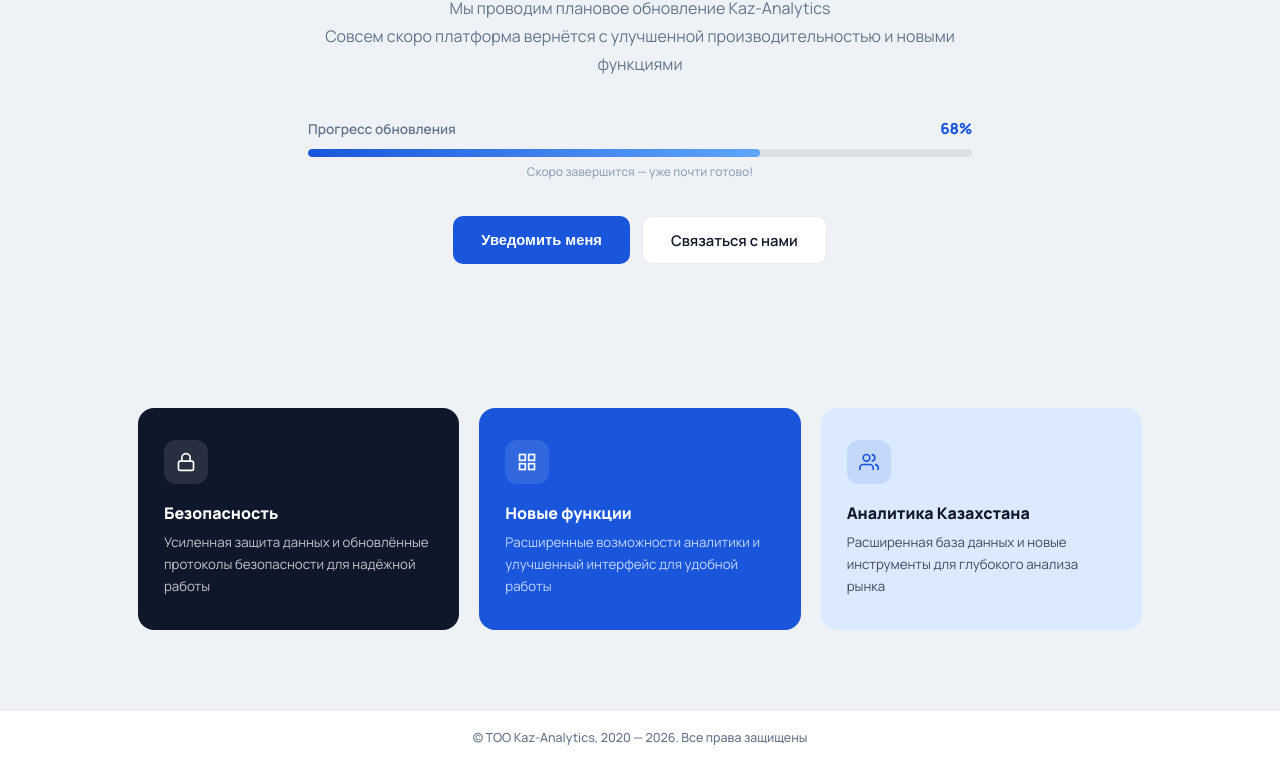
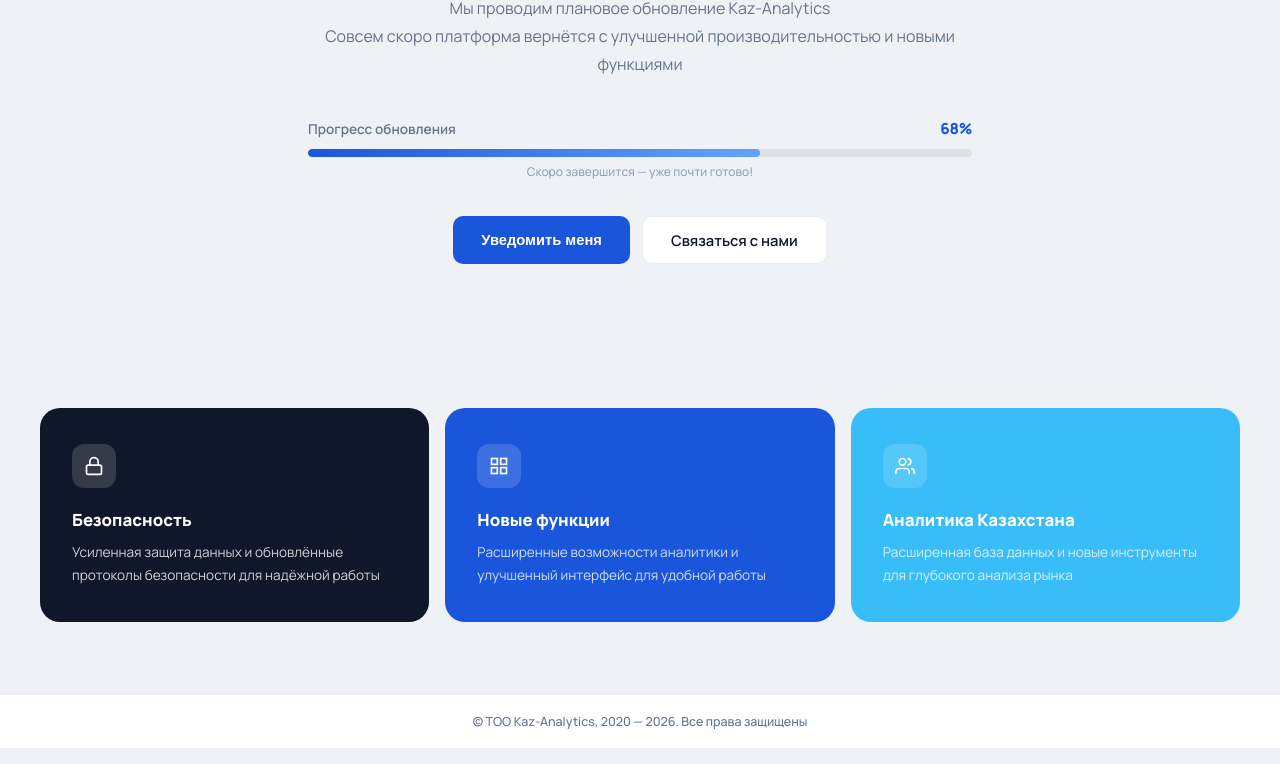
Before and after one commit to dzhumik/Kaz-Analytics, a website: page index.html in a window 1280 px wide. Shown: the part 299-1063 px from the top of the page. Drawn offline with Linux system fonts and the light colour scheme.

Commit message:
Update index.html

```diff
--- a/index.html
+++ b/index.html
@@ -45,15 +45,14 @@
     .btn-secondary:hover{border-color:rgba(0,0,0,.25)}
 
     /* CARDS */
-    .cards{display:grid;grid-template-columns:repeat(3,1fr);gap:20px;animation:up .7s .15s ease both;opacity:0;animation-fill-mode:both}
-    .card{border-radius:16px;padding:32px 26px}
+    .cards{display:grid;grid-template-columns:repeat(3,1fr);gap:16px}
+    .card{border-radius:20px;padding:36px 32px}
     .card.c1{background:#0f172a;color:white}
-    .card.c2{background:var(--blue);color:white}
-    .card.c3{background:#dbeafe;color:var(--text)}
-    .card-icon{width:44px;height:44px;border-radius:12px;display:flex;align-items:center;justify-content:center;margin-bottom:18px;background:rgba(255,255,255,.1)}
-    .card.c3 .card-icon{background:rgba(26,86,219,.12)}
-    .card h3{font-size:1rem;font-weight:800;margin-bottom:8px}
-    .card p{font-size:.83rem;line-height:1.65;opacity:.75}
+    .card.c2{background:#1a56db;color:white}
+    .card.c3{background:#38bdf8;color:white}
+    .card-icon{width:44px;height:44px;border-radius:12px;display:flex;align-items:center;justify-content:center;margin-bottom:20px;background:rgba(255,255,255,.15)}
+    .card h3{font-size:1.05rem;font-weight:800;margin-bottom:10px}
+    .card p{font-size:.85rem;line-height:1.65;opacity:.8}
 
     /* FOOTER */
     footer{background:var(--white);border-top:1px solid var(--border);padding:18px 48px;text-align:center}
@@ -122,7 +121,7 @@
   </div>
 </div>
 
-<div style="max-width:1100px;margin:0 auto;padding:0 48px 80px">
+<div style="padding:0 40px 72px;animation:up .7s .15s ease both;opacity:0;animation-fill-mode:both">
   <div class="cards">
     <div class="card c1">
       <div class="card-icon">
@@ -140,7 +139,7 @@
     </div>
     <div class="card c3">
       <div class="card-icon">
-        <svg width="20" height="20" viewBox="0 0 24 24" fill="none" stroke="#1a56db" stroke-width="2" stroke-linecap="round"><path d="M17 21v-2a4 4 0 00-4-4H5a4 4 0 00-4 4v2"/><circle cx="9" cy="7" r="4"/><path d="M23 21v-2a4 4 0 00-3-3.87"/><path d="M16 3.13a4 4 0 010 7.75"/></svg>
+        <svg width="20" height="20" viewBox="0 0 24 24" fill="none" stroke="white" stroke-width="2" stroke-linecap="round"><path d="M17 21v-2a4 4 0 00-4-4H5a4 4 0 00-4 4v2"/><circle cx="9" cy="7" r="4"/><path d="M23 21v-2a4 4 0 00-3-3.87"/><path d="M16 3.13a4 4 0 010 7.75"/></svg>
       </div>
       <h3>Аналитика Казахстана</h3>
       <p>Расширенная база данных и новые инструменты для глубокого анализа рынка</p>
```
